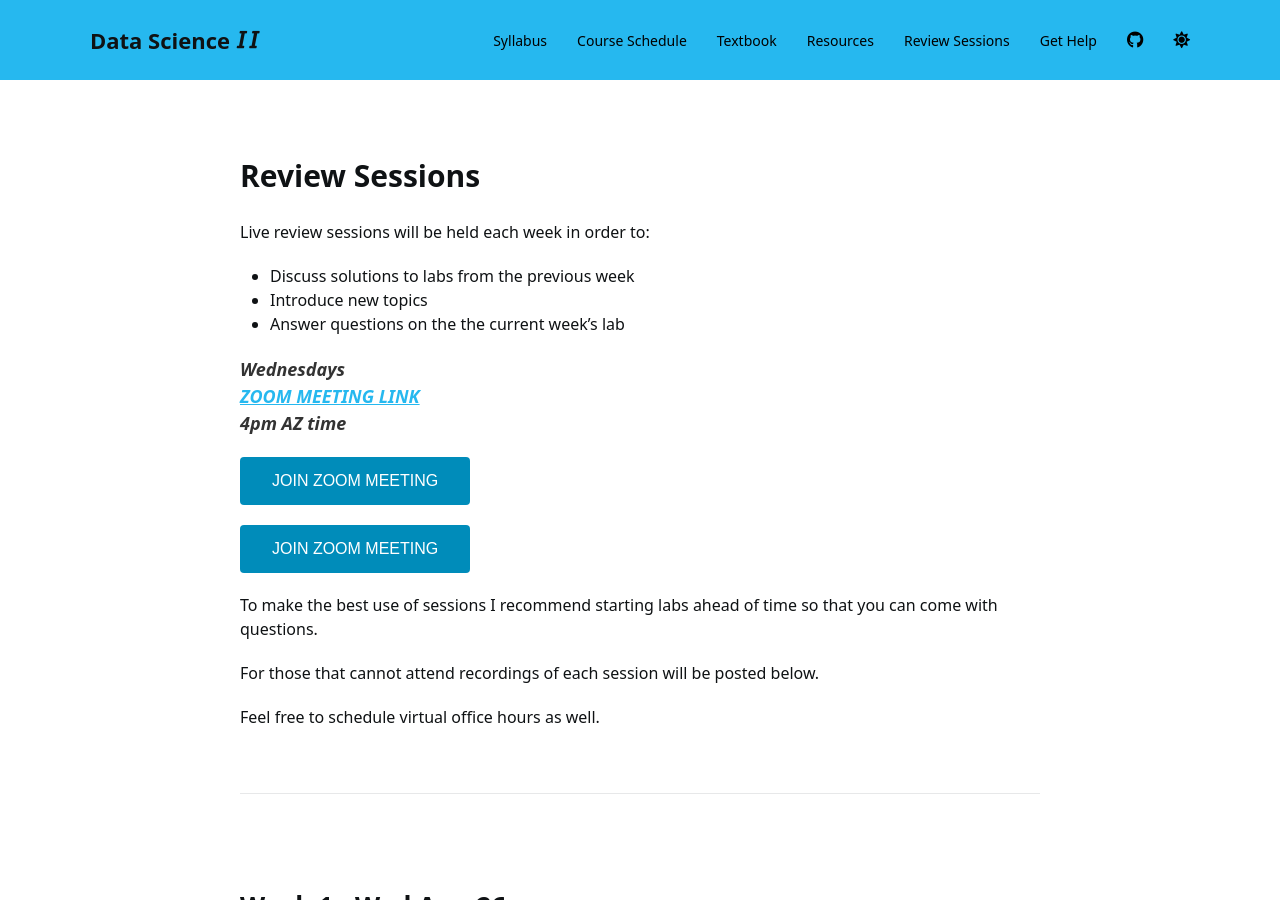
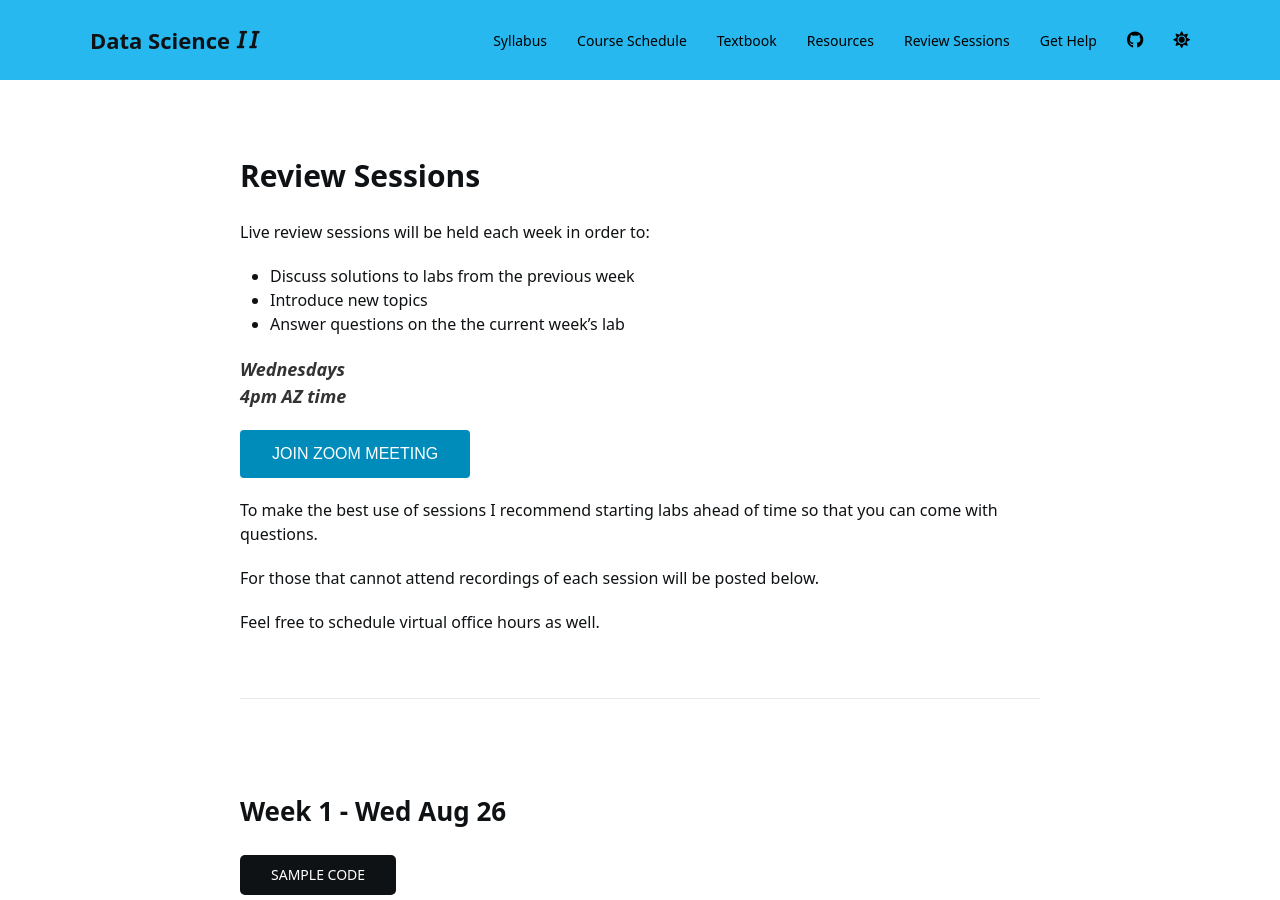
Before and after one commit to DS4PS/cpp-527-fall-2020, a Jekyll site: the page built from review.md, in a window 1280 px wide and 900 px high. Built offline with Jekyll 4.4.1, drawn with Linux system fonts in a browser that asks for light colours; nearby versions of some CDN libraries; a script bundle is joined from its source files by our own code; library files that are not in the unit come from our copies; a style sheet for code colours, icons or effects is not loaded.

Commit message:
Update review.md

```diff
--- a/review.md
+++ b/review.md
@@ -15,12 +15,9 @@ Live review sessions will be held each week in order to:
 * Answer questions on the the current week's lab
 
 > **Wednesdays**
-> [**ZOOM MEETING LINK**](https://asu.zoom.us/j/93504639301)
 > **4pm AZ time**
 
-<button class="zoom" onclick="href='https://asu.zoom.us/j/93504639301'">JOIN ZOOM MEETING</button>
-
-<a href='https://asu.zoom.us/j/93504639301'> <button class="zoom">JOIN ZOOM MEETING</button></a>
+<a href='https://asu.zoom.us/j/93504639301' target=""> <button class="zoom">JOIN ZOOM MEETING</button></a>
 
 
 
```
